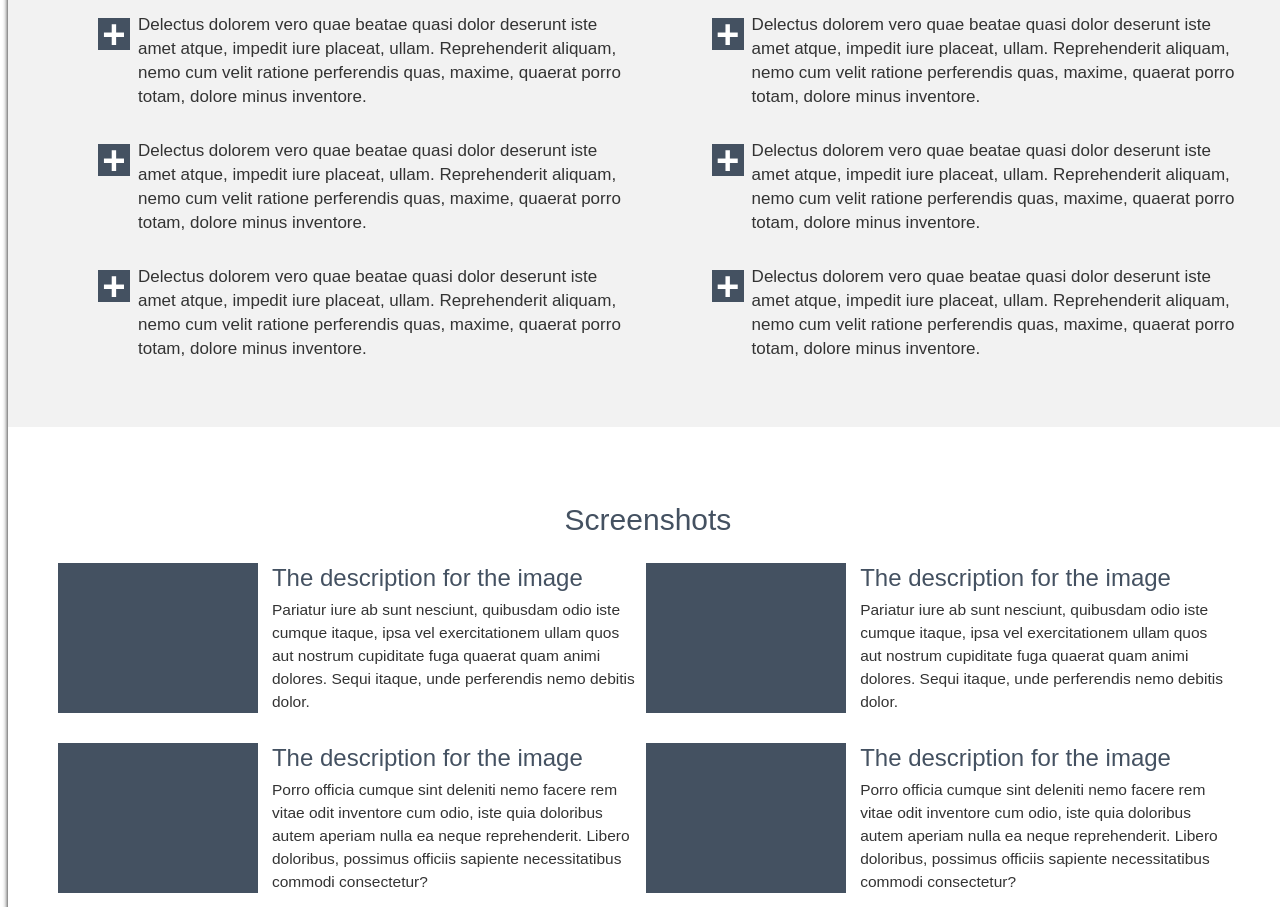
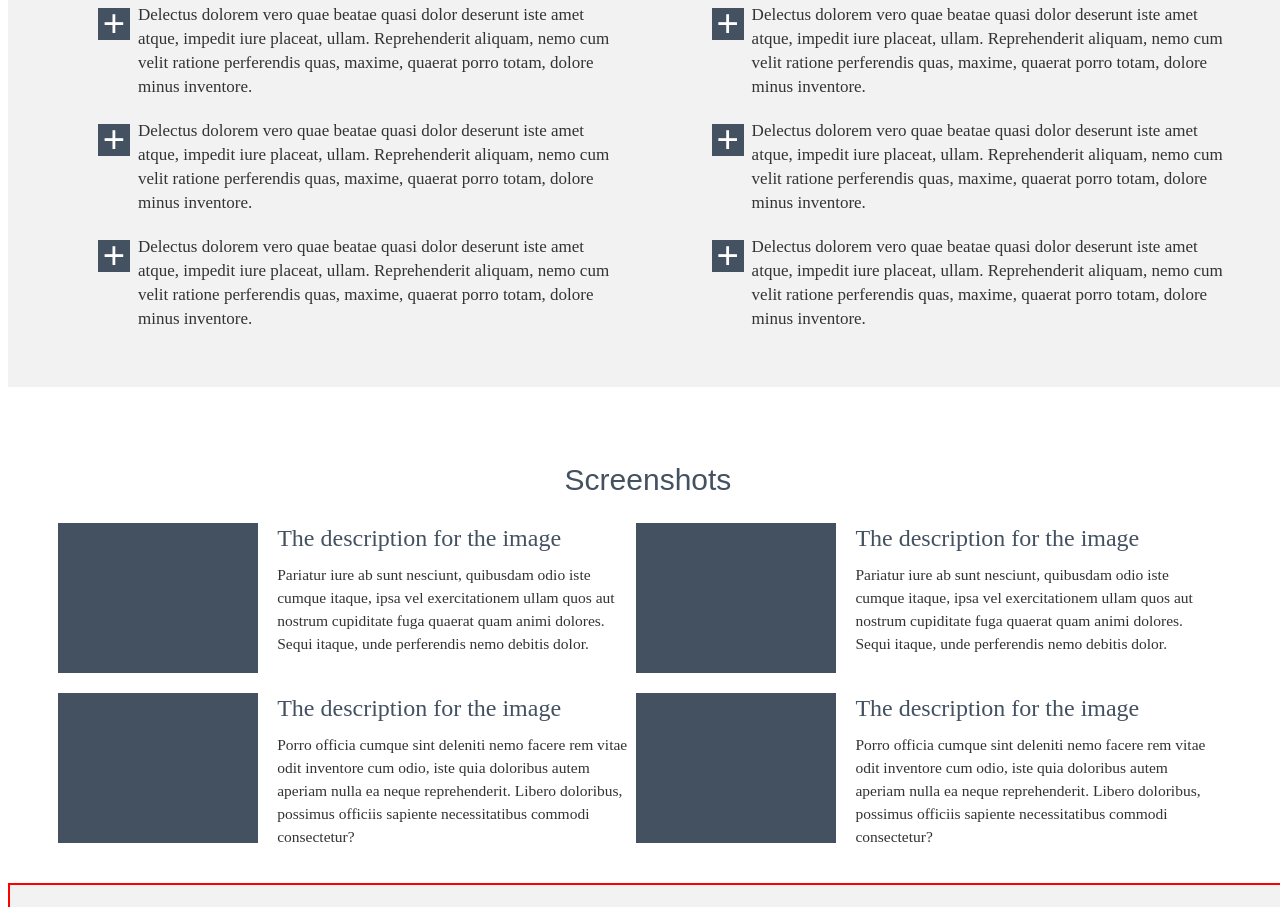
Before and after one commit to annaMilykh/HTMLcourse, a plain HTML site: page project/index.html in a window 1280 px wide. Shown: the part 873-1780 px from the top of the page. Drawn offline with Linux system fonts and the light colour scheme.

Commit message:
Update style.css

```diff
--- a/project/css/style.css
+++ b/project/css/style.css
@@ -9,7 +9,7 @@
     min-height: 3286px;
     margin: 0 auto;
     /*border: 1px solid red;*/
-    box-shadow: 0 0 5px;
+   /* box-shadow: 0 0 5px;*/
 }
 
 .page-header-title {
@@ -27,12 +27,13 @@
 
 .page-header {
     padding: 50px;
-    font-family: "Arial";
+    /*font-family: "Arial";
+     min-height: 223px;*/
     font-size: 20px;
     font-weight: 400;
     background-color: #445161;
     color: #fff;
-    min-height: 223px;
+    box-sizing: border-box;
 
 }
 
@@ -46,6 +47,7 @@
     line-height: 36px;
     text-align: left;
     position: relative;
+    padding: 0;
 
 }
 
@@ -118,6 +120,7 @@
 .about-product {
     /* margin: 50px; */
     /* height: 245px; */
+    margin: 0;
     padding: 50px;
     box-sizing: border-box;
 }
@@ -132,14 +135,16 @@
 
 .product-title {
     color: #445161;
-    font-family: "Arial";
+    /*font-family: "Arial";
+     margin-bottom: 30px;*/
     font-size: 30px;
     font-weight: 400;
     font-style: normal;
     letter-spacing: normal;
     line-height: 36px;
     text-align: left;
-    margin-bottom: 30px;
+    margin: 0 0 30px 0;
+
 }
 
 .about-product-wrap {
@@ -184,12 +189,12 @@
 }
 
 .dignity-wrap {
-    /*margin: 30px 50px 30px 50px;*/
+margin: 0;
 }
 
 .dignity-title {
     color: #445161;
-    font-family: "Arial";
+    /*font-family: "Arial";*/
     font-size: 30px;
     font-weight: 400;
     text-align: center;
@@ -220,12 +225,12 @@
 .dignity-item {
     /* margin-left: 36px; */
     color: #333333;
-    font-family: "Arial";
+    /*font-family: "Arial";*/
     font-size: 17px;
     font-weight: 510;
     line-height: 24px;
     text-align: left;
-    margin: 0 0 30px 0;
+    margin: 0 0 20px 0;
     padding: 0 0 0 40px;
     box-sizing: border-box;
     position: relative;
@@ -264,7 +269,15 @@
     /* margin: 50px; */
     padding: 50px 50px 20px 50px;
     box-sizing: border-box;
-    float: left;
+    /*float: left;*/
+    margin: 0;
+}
+
+.screenshot:after {
+content: "";
+display: block;
+width: 100%;
+clear: both;
 }
 
 .screen-comment {
@@ -277,11 +290,11 @@
     width: 49%;
     /* margin-bottom: 30px; */
     float: left;
-    margin: 0 0 30px 0;
+    margin: 0 0 20px 0;
 }
 
 .screen-item:nth-child(2n) {
-    margin-left: 10px;
+   /* margin-left: 10px;*/
 }
 
 .screen-title {
@@ -296,7 +309,7 @@
 }
 
 .screen-comment {
-    width: 63%;
+    width: 359px;
     float: right;
 }
 
@@ -304,14 +317,14 @@
     width: 200px;
     min-height: 150px;
     float: left;
-    margin: 0 10px 0 0;
+    margin: 0 15px 0 0;
 
 
 }
 
 .screen-comment-description {
     color: #445161;
-    font-family: "Arial";
+    /*font-family: "Arial";*/
     font-size: 24px;
     font-weight: 400;
     font-style: normal;
@@ -321,13 +334,13 @@
     /* margin-top: -5px; */
     /* margin-left: -15px; */
     /* margin-bottom: 8px; */
-    margin: 0 0 5px 0;
+    margin: 0 0 10px 0;
 }
 
 
 .screen-comment-p {
     color: #333333;
-    font-family: "Arial";
+    /*font-family: "Arial";*/
     font-size: 15.5px;
     font-weight: 300;
     font-style: normal;
@@ -343,9 +356,9 @@
     box-sizing: border-box;
     min-height: 440px;
     width: 100%;
-    width: 100%;
-    /* background-color: #F2F2F2;*/
-    /* clear: both; */
+    border: 2px solid red;
+    background-color: #F2F2F2;
+    clear: both;
 }
 
 .reviews-title {
@@ -360,7 +373,7 @@
 
 .reviews-comment {
     min-height: 121px;
-    width: 483px;
+    width: 480px;
     float: right;
     background-image: url(../img/bg_review.png);
     background-repeat: no-repeat;
```
